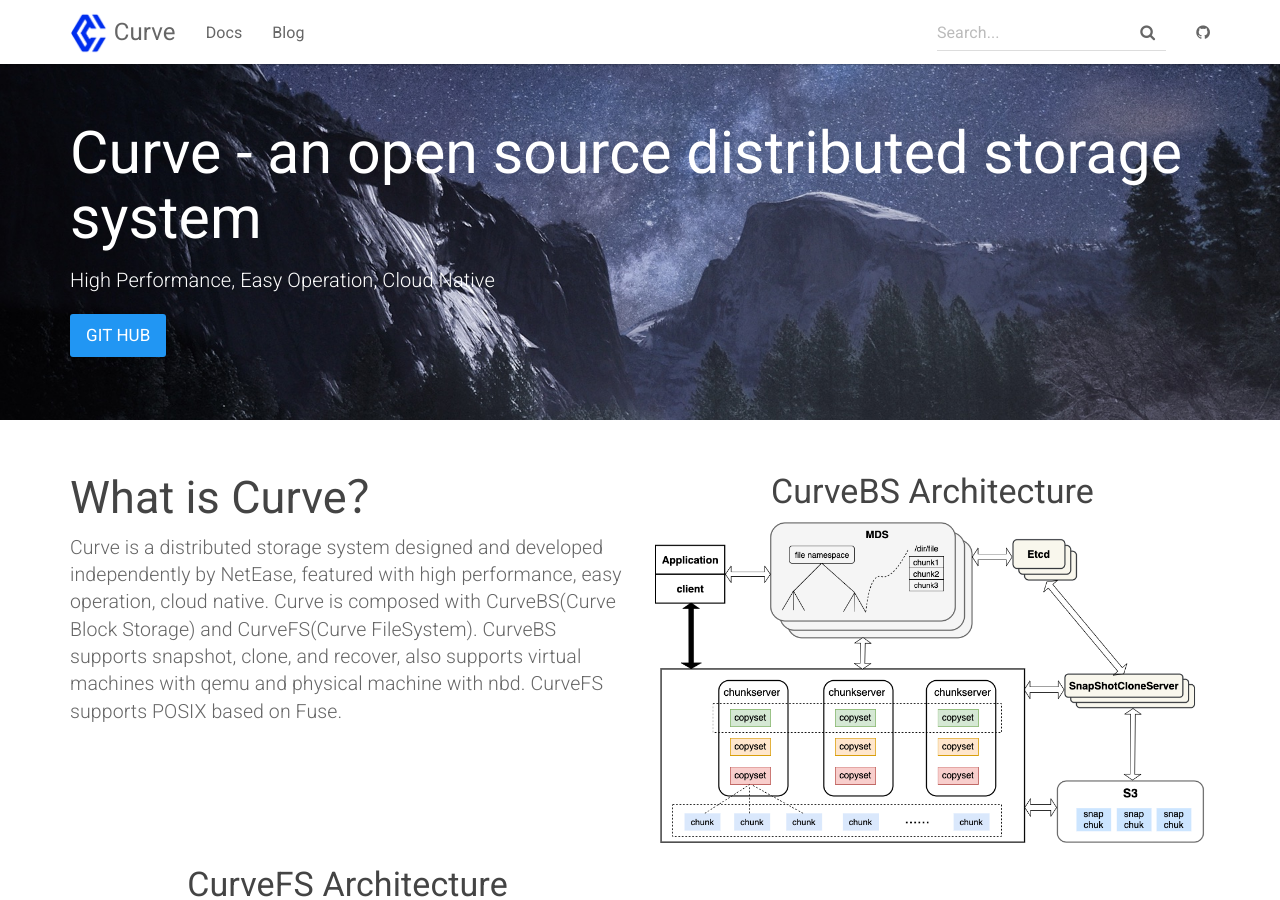
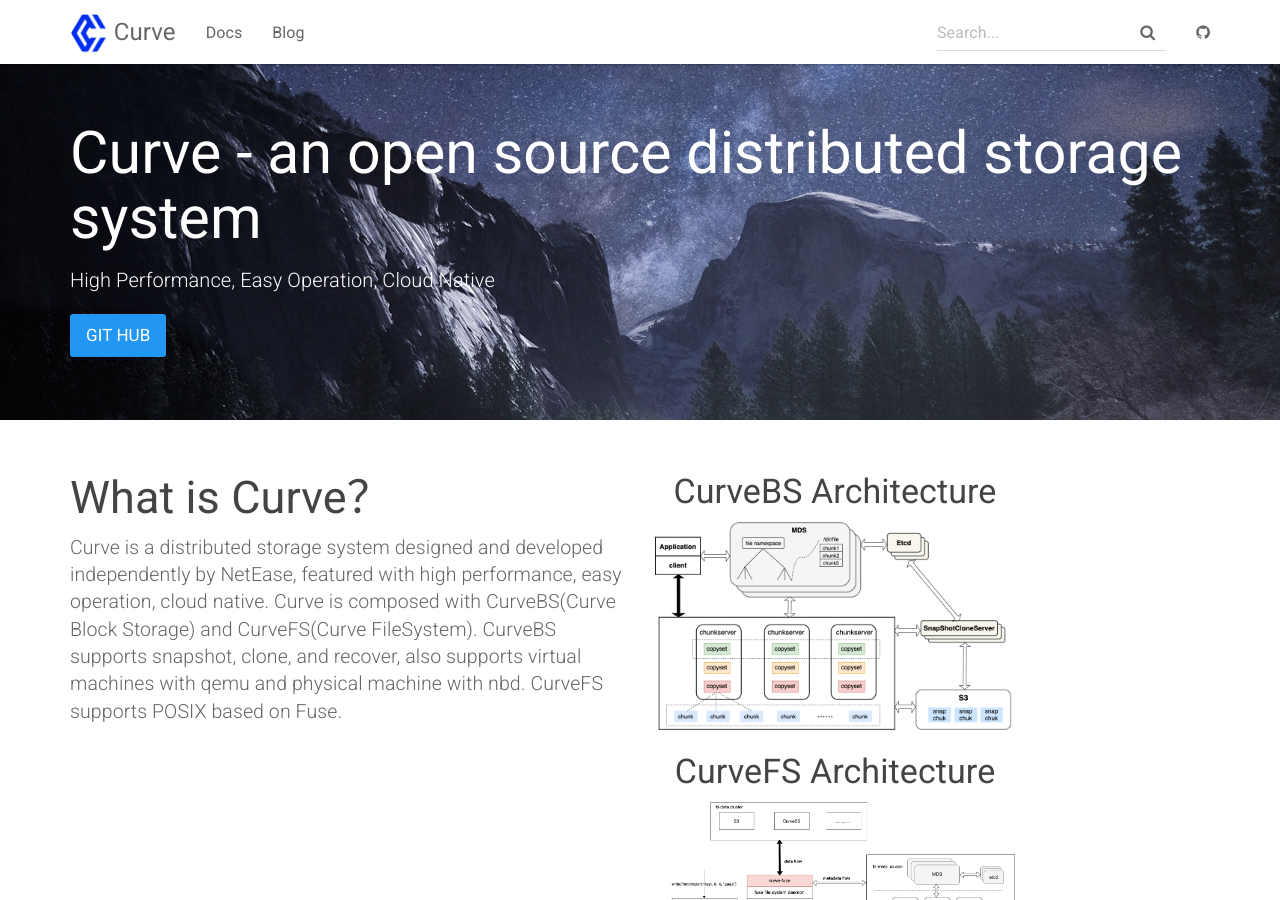
Before and after one commit to opencurve/homepage, a Jekyll site: the page built from index.html, in a window 1280 px wide and 900 px high. Built offline with Jekyll 4.4.1, drawn with Linux system fonts in a browser that asks for light colours.

Commit message:
Update index.html

```diff
--- a/index.html
+++ b/index.html
@@ -16,11 +16,11 @@
             <h2 class="header-light regular-pad">What is Curve？</h2>
               <p class="lead">Curve is a distributed storage system designed and developed independently by NetEase, featured with high performance, easy operation, cloud native. Curve is composed with CurveBS(Curve Block Storage) and CurveFS(Curve FileSystem). CurveBS supports snapshot, clone, and recover, also supports virtual machines with qemu and physical machine with nbd. CurveFS supports POSIX based on Fuse.</p>
         </div>
-        <div class="col-md-6 text-center">
+        <div class="col-sm-4 text-center">
             <h3 class="header-light regular-pad">CurveBS Architecture</h3>
             <img src="{{ "/assets/img/architecture_snap.png" | relative_url }}" alt="Curve logo" class="img-responsive">
         </div>
-        <div class="col-md-6 text-center">
+        <div class="col-sm-4 text-center">
             <h3 class="header-light regular-pad">CurveFS Architecture</h3>
             <img src="{{ "/assets/img/architecture_fs.png" | relative_url }}" alt="Curve logo" class="img-responsive">
         </div>
```
